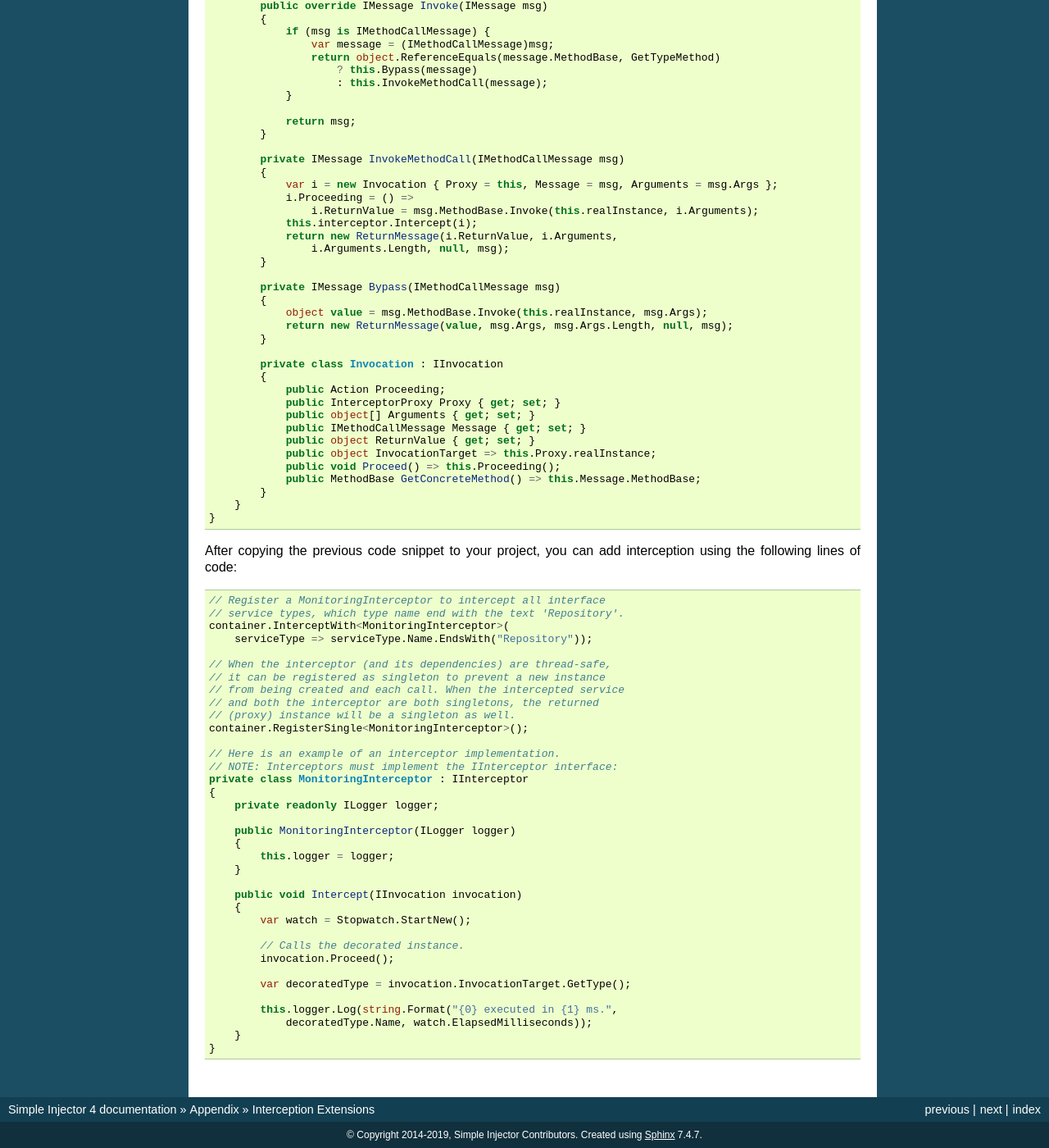
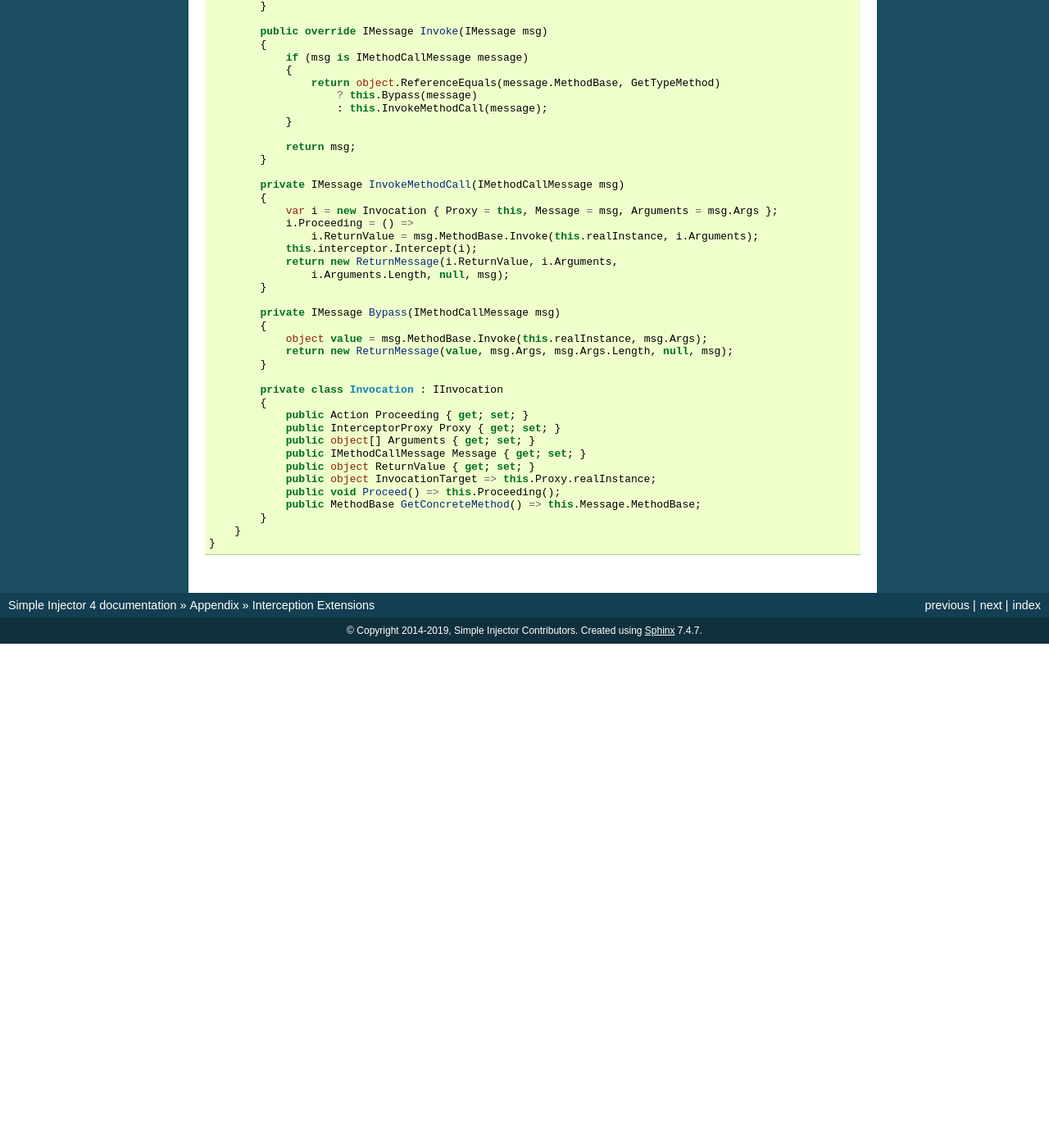
Before and after one commit to simpleinjector/Documentation, a Sphinx documentation site: the page built from source/InterceptionExtensions.rst, in a window 1280 px wide and 1400 px high, scrolled down 3191 px. Shown: the whole window at 82% size. Built offline with Sphinx 7.4.7, drawn with Linux system fonts in a browser that asks for light colours; pages that are not in the unit, such as notebooks, are missing from menus; after the commit the page ends 3976 px from its top, so only the background shows below that; some of the changed text lies outside the part shown.

Commit message:
Cleaned up, reformatted, and improved InterceptionExtensions.

```diff
--- a/source/InterceptionExtensions.rst
+++ b/source/InterceptionExtensions.rst
@@ -63,7 +75,8 @@ Interception Extensions
             container.ExpressionBuilt += interceptWith.OnExpressionBuilt;
         }
 
-        public static void InterceptWith(this Container container,
+        public static void InterceptWith(
+            this Container container,
             Func<ExpressionBuiltEventArgs, IInterceptor> interceptorCreator,
             Func<Type, bool> predicate)
         {
@@ -78,8 +91,10 @@ Interception Extensions
             container.ExpressionBuilt += interceptWith.OnExpressionBuilt;
         }
 
-        public static void InterceptWith(this Container container,
-            IInterceptor interceptor, Func<Type, bool> predicate)
+        public static void InterceptWith(
+            this Container container,
+            IInterceptor interceptor,
+            Func<Type, bool> predicate)
         {
             var interceptWith = new InterceptionHelper()
             {
@@ -90,32 +105,17 @@ Interception Extensions
             container.ExpressionBuilt += interceptWith.OnExpressionBuilt;
         }
 
-        [DebuggerStepThrough]
-        private static Expression BuildInterceptorExpression<TInterceptor>(
-            Container container)
-            where TInterceptor : class
+        private class InterceptionHelper
         {
-            var interceptorRegistration = container.GetRegistration(typeof(TInterceptor));
+            internal Func<ExpressionBuiltEventArgs, Expression> BuildInterceptorExpression;
+            internal Func<Type, bool> Predicate;
 
-            if (interceptorRegistration == null)
-            {
-                // This will throw an ActivationException
-                container.GetInstance<TInterceptor>();
-            }
-
-            return interceptorRegistration.BuildExpression();
-        }
-
-        private class InterceptionHelper {
             private static readonly MethodInfo NonGenericInterceptorCreateProxyMethod = (
                 from method in typeof(Interceptor).GetMethods()
-                where method.Name == "CreateProxy"
+                where method.Name == nameof(Interceptor.CreateProxy)
                 where method.GetParameters().Length == 3
                 select method)
                 .Single();
-
-            internal Func<ExpressionBuiltEventArgs, Expression> BuildInterceptorExpression;
-            internal Func<Type, bool> Predicate;
 
             [DebuggerStepThrough]
             public void OnExpressionBuilt(object sender, ExpressionBuiltEventArgs e)
@@ -132,7 +132,8 @@ Interception Extensions
             {
                 // NOTE: We can only handle interfaces, because
                 // System.Runtime.Remoting.Proxies.RealProxy only supports interfaces.
-                if (!e.RegisteredServiceType.IsInterface) {
+                if (!e.RegisteredServiceType.IsInterface)
+                {
                     throw new NotSupportedException("Can't intercept type " +
                         e.RegisteredServiceType.Name + " because it is not an interface.");
                 }
@@ -180,8 +181,8 @@ Interception Extensions
             (T)CreateProxy(typeof(T), interceptor, realInstance);
 
         [DebuggerStepThrough]
-        public static object CreateProxy(Type serviceType, IInterceptor interceptor,
-            object realInstance)
+        public static object CreateProxy(
+            Type serviceType, IInterceptor interceptor, object realInstance)
         {
             var proxy = new InterceptorProxy(serviceType, realInstance, interceptor);
             return proxy.GetTransparentProxy();
@@ -204,8 +206,8 @@ Interception Extensions
 
             public override IMessage Invoke(IMessage msg)
             {
-                if (msg is IMethodCallMessage) {
-                    var message = (IMethodCallMessage)msg;
+                if (msg is IMethodCallMessage message)
+                {
                     return object.ReferenceEquals(message.MethodBase, GetTypeMethod)
                         ? this.Bypass(message)
                         : this.InvokeMethodCall(message);
@@ -232,7 +234,7 @@ Interception Extensions
 
             private class Invocation : IInvocation
             {
-                public Action Proceeding;
+                public Action Proceeding { get; set; }
                 public InterceptorProxy Proxy { get; set; }
                 public object[] Arguments { get; set; }
                 public IMethodCallMessage Message { get; set; }
@@ -243,44 +245,3 @@ Interception Extensions
             }
         }
     }
-
-After copying the previous code snippet to your project, you can add interception using the following lines of code:
-
-.. code-block:: c#
-
-    // Register a MonitoringInterceptor to intercept all interface
-    // service types, which type name end with the text 'Repository'.
-    container.InterceptWith<MonitoringInterceptor>(
-        serviceType => serviceType.Name.EndsWith("Repository"));
-
-    // When the interceptor (and its dependencies) are thread-safe,
-    // it can be registered as singleton to prevent a new instance
-    // from being created and each call. When the intercepted service
-    // and both the interceptor are both singletons, the returned
-    // (proxy) instance will be a singleton as well.
-    container.RegisterSingle<MonitoringInterceptor>();
-
-    // Here is an example of an interceptor implementation.
-    // NOTE: Interceptors must implement the IInterceptor interface:
-    private class MonitoringInterceptor : IInterceptor
-    {
-        private readonly ILogger logger;
-
-        public MonitoringInterceptor(ILogger logger)
-        {
-            this.logger = logger;
-        }
-
-        public void Intercept(IInvocation invocation)
-        {
-            var watch = Stopwatch.StartNew();
-
-            // Calls the decorated instance.
-            invocation.Proceed();
-
-            var decoratedType = invocation.InvocationTarget.GetType();
-
-            this.logger.Log(string.Format("{0} executed in {1} ms.",
-                decoratedType.Name, watch.ElapsedMilliseconds));
-        }
-    }
```
Also changed, not shown: other parts of source/InterceptionExtensions.rst (+22 -9 lines).
